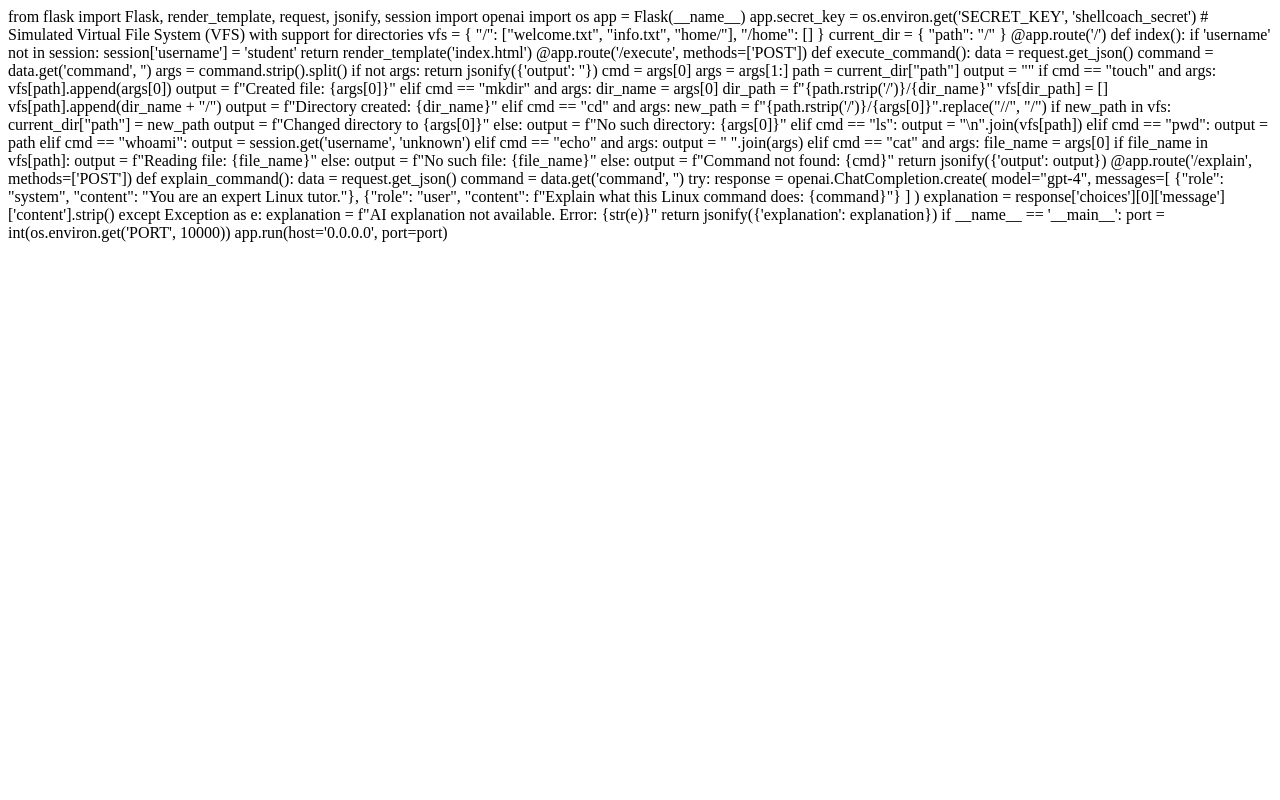
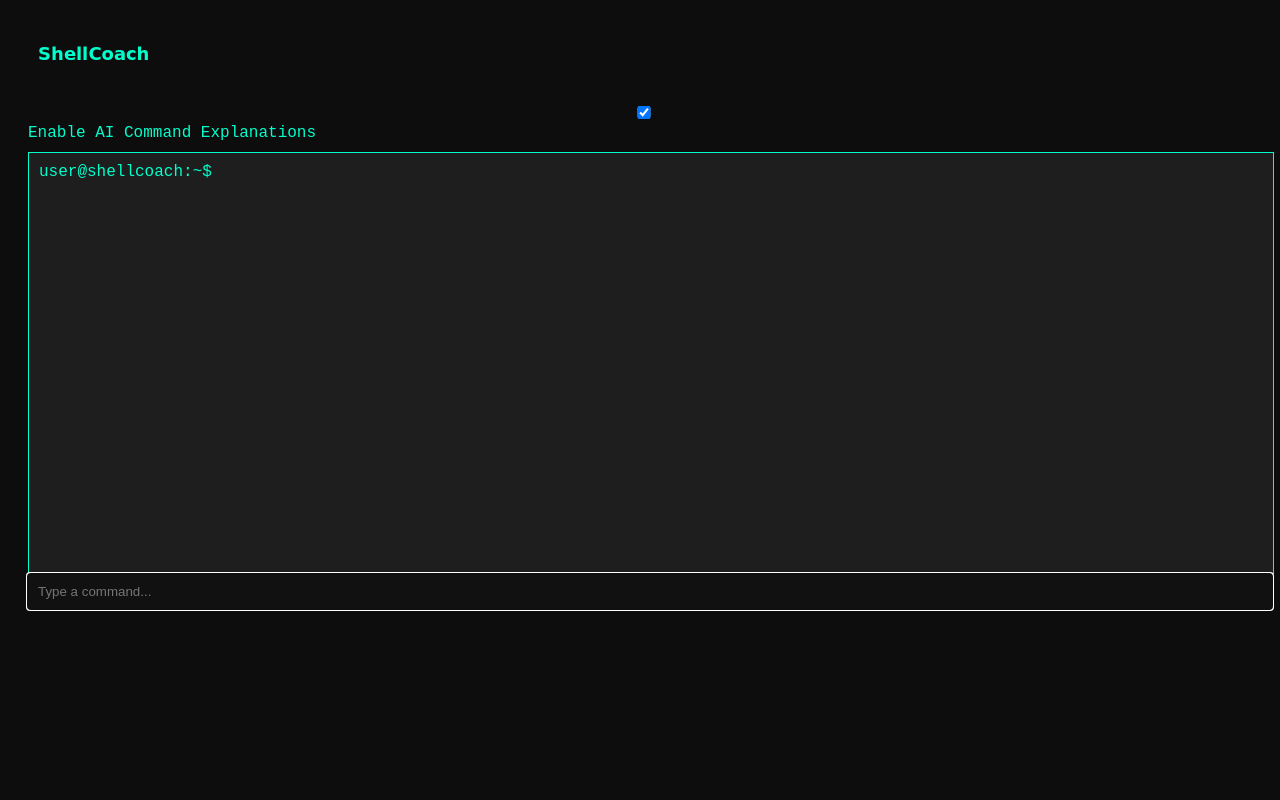
Before and after one commit to ShellCoachTechnologies/ShellCoachv1, a Flask app: page / in a window 1280 px wide. Run offline with Flask 3, Linux system fonts and the light colour scheme.

Commit message:
index.html

```diff
--- a/templates/index.html
+++ b/templates/index.html
@@ -1,92 +1,82 @@
-from flask import Flask, render_template, request, jsonify, session
-import openai
-import os
+<!DOCTYPE html>
+<html lang="en">
+<head>
+  <meta charset="UTF-8">
+  <title>ShellCoach Terminal</title>
+  <style>
+    body {
+      background-color: #0d0d0d;
+      color: #00ffcc;
+      font-family: 'Courier New', monospace;
+      padding: 20px;
+    }
+    #terminal {
+      width: 100%;
+      height: 400px;
+      border: 1px solid #00ffcc;
+      padding: 10px;
+      overflow-y: auto;
+      white-space: pre-wrap;
+      background-color: #1e1e1e;
+    }
+    input {
+      width: 100%;
+      padding: 10px;
+      background: #111;
+      color: #00ffcc;
+      border: none;
+    }
+    #toggle-container {
+      margin: 10px 0;
+      color: #00ffcc;
+    }
+    img.logo {
+      width: 200px;
+      margin-bottom: 10px;
+    }
+  </style>
+</head>
+<body>
+  <img src="/static/shellcoach_logo.png" alt="ShellCoach Logo" class="logo">
+  <div id="toggle-container">
+    <label><input type="checkbox" id="ai-toggle" checked> Enable AI Command Explanations</label>
+  </div>
+  <div id="terminal">user@shellcoach:~$</div>
+  <input id="input" placeholder="Type a command..." autofocus />
 
-app = Flask(__name__)
-app.secret_key = os.environ.get('SECRET_KEY', 'shellcoach_secret')
+  <script>
+    const terminal = document.getElementById('terminal');
+    const input = document.getElementById('input');
+    const aiToggle = document.getElementById('ai-toggle');
 
-# Simulated Virtual File System (VFS) with support for directories
-vfs = {
-    "/": ["welcome.txt", "info.txt", "home/"],
-    "/home": []
-}
-current_dir = { "path": "/" }
+    input.addEventListener('keydown', async (e) => {
+      if (e.key === 'Enter') {
+        const cmd = input.value;
+        terminal.innerHTML += `\n${cmd}`;
+        input.value = '';
 
-@app.route('/')
-def index():
-    if 'username' not in session:
-        session['username'] = 'student'
-    return render_template('index.html')
+        const res = await fetch('/execute', {
+          method: 'POST',
+          headers: { 'Content-Type': 'application/json' },
+          body: JSON.stringify({ command: cmd })
+        });
+        const data = await res.json();
+        terminal.innerHTML += `\n${data.output}`;
 
-@app.route('/execute', methods=['POST'])
-def execute_command():
-    data = request.get_json()
-    command = data.get('command', '')
-    args = command.strip().split()
+        if (aiToggle.checked) {
+          const explanation = await fetch('/explain', {
+            method: 'POST',
+            headers: { 'Content-Type': 'application/json' },
+            body: JSON.stringify({ command: cmd })
+          });
+          const explainData = await explanation.json();
+          terminal.innerHTML += `\n\n💡 ShellCoach Explanation: ${explainData.explanation}`;
+        }
 
-    if not args:
-        return jsonify({'output': ''})
-
-    cmd = args[0]
-    args = args[1:]
-
-    path = current_dir["path"]
-    output = ""
-
-    if cmd == "touch" and args:
-        vfs[path].append(args[0])
-        output = f"Created file: {args[0]}"
-    elif cmd == "mkdir" and args:
-        dir_name = args[0]
-        dir_path = f"{path.rstrip('/')}/{dir_name}"
-        vfs[dir_path] = []
-        vfs[path].append(dir_name + "/")
-        output = f"Directory created: {dir_name}"
-    elif cmd == "cd" and args:
-        new_path = f"{path.rstrip('/')}/{args[0]}".replace("//", "/")
-        if new_path in vfs:
-            current_dir["path"] = new_path
-            output = f"Changed directory to {args[0]}"
-        else:
-            output = f"No such directory: {args[0]}"
-    elif cmd == "ls":
-        output = "\n".join(vfs[path])
-    elif cmd == "pwd":
-        output = path
-    elif cmd == "whoami":
-        output = session.get('username', 'unknown')
-    elif cmd == "echo" and args:
-        output = " ".join(args)
-    elif cmd == "cat" and args:
-        file_name = args[0]
-        if file_name in vfs[path]:
-            output = f"Reading file: {file_name}"
-        else:
-            output = f"No such file: {file_name}"
-    else:
-        output = f"Command not found: {cmd}"
-
-    return jsonify({'output': output})
-
-@app.route('/explain', methods=['POST'])
-def explain_command():
-    data = request.get_json()
-    command = data.get('command', '')
-
-    try:
-        response = openai.ChatCompletion.create(
-            model="gpt-4",
-            messages=[
-                {"role": "system", "content": "You are an expert Linux tutor."},
-                {"role": "user", "content": f"Explain what this Linux command does: {command}"}
-            ]
-        )
-        explanation = response['choices'][0]['message']['content'].strip()
-    except Exception as e:
-        explanation = f"AI explanation not available. Error: {str(e)}"
-
-    return jsonify({'explanation': explanation})
-
-if __name__ == '__main__':
-    port = int(os.environ.get('PORT', 10000))
-    app.run(host='0.0.0.0', port=port)
+        terminal.innerHTML += `\nuser@shellcoach:~$`;
+        terminal.scrollTop = terminal.scrollHeight;
+      }
+    });
+  </script>
+</body>
+</html>
```
